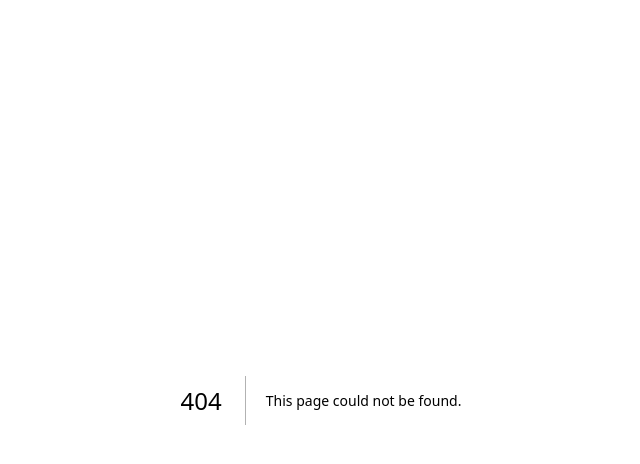
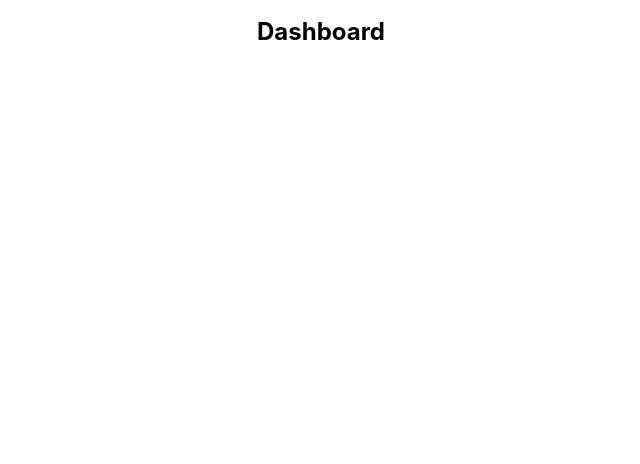
Before and after one commit to CoffeeZine/Homepage, a Next.js app: page /dashboard in a window 1280 px wide. Before the commit this address had no page. Shown: the top 464 px of the page, without its empty margins (319-959 px from the left). Built offline with nearby package versions, Linux system fonts and the light colour scheme.

Commit message:
add dashboard

```diff
--- /dev/null
+++ b/pages/dashboard.tsx
@@ -0,0 +1,14 @@
+import { useRouter } from "next/router";
+import { useState } from "react";
+
+const Dashboard = () => {
+  const router = useRouter();
+
+  return (
+    <div>
+      <h1 className="text-center font-bold text-2xl mt-4">Dashboard</h1>
+    </div>
+  );
+};
+
+export default Dashboard;
```
Also changed, not shown: tsconfig.json (+7 -1 lines).
